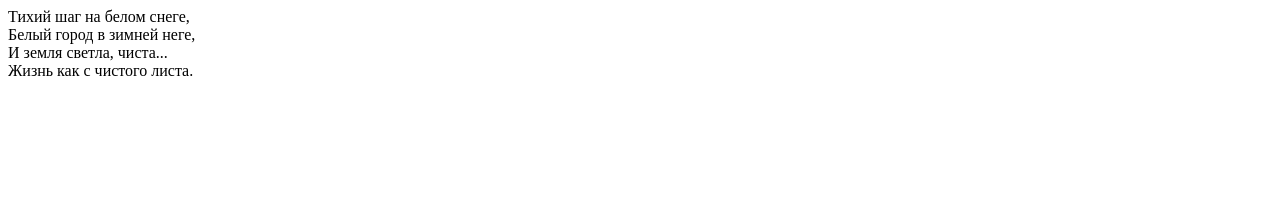
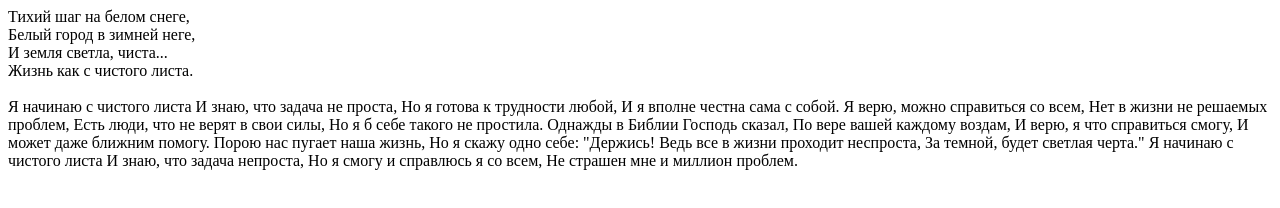
Before and after one commit to Masha-Bushueva/gitTutorial, a plain HTML site: page index.html in a window 1280 px wide. Drawn offline with Linux system fonts and the light colour scheme.

Commit message:
Update index.html

```diff
--- a/index.html
+++ b/index.html
@@ -9,6 +9,27 @@
     Тихий шаг на белом снеге,<br>
     Белый город в зимней неге,<br>
     И земля светла, чиста... <br>
-    Жизнь как с чистого листа.
+    Жизнь как с чистого листа. <br><br>
+    Я начинаю с чистого листа
+И знаю, что задача не проста,
+Но я готова к трудности любой,
+И я вполне честна сама с собой.
+Я верю, можно справиться со всем,
+Нет в жизни не решаемых проблем,
+Есть люди, что не верят в свои силы,
+Но я б себе такого не простила.
+Однажды в Библии Господь сказал,
+По вере вашей каждому воздам,
+И верю, я что справиться смогу,
+И может даже ближним помогу.
+Порою нас пугает наша жизнь,
+Но я скажу одно себе: "Держись!
+Ведь все в жизни проходит неспроста,
+За темной, будет светлая черта."
+Я начинаю с чистого листа
+И знаю, что задача непроста,
+Но я смогу и справлюсь я со всем,
+Не страшен мне и миллион проблем.
+
 </body>
 </html>
```
